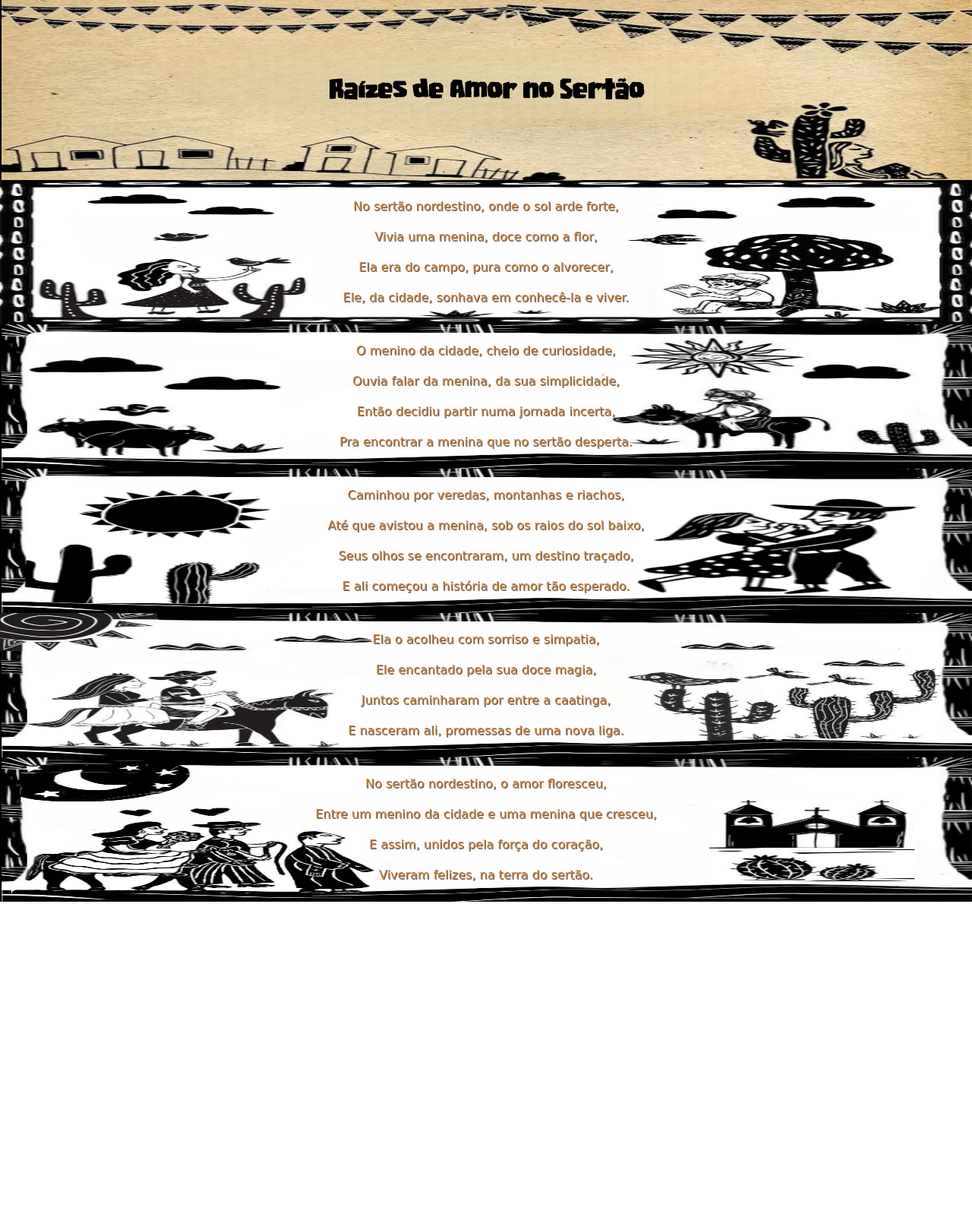
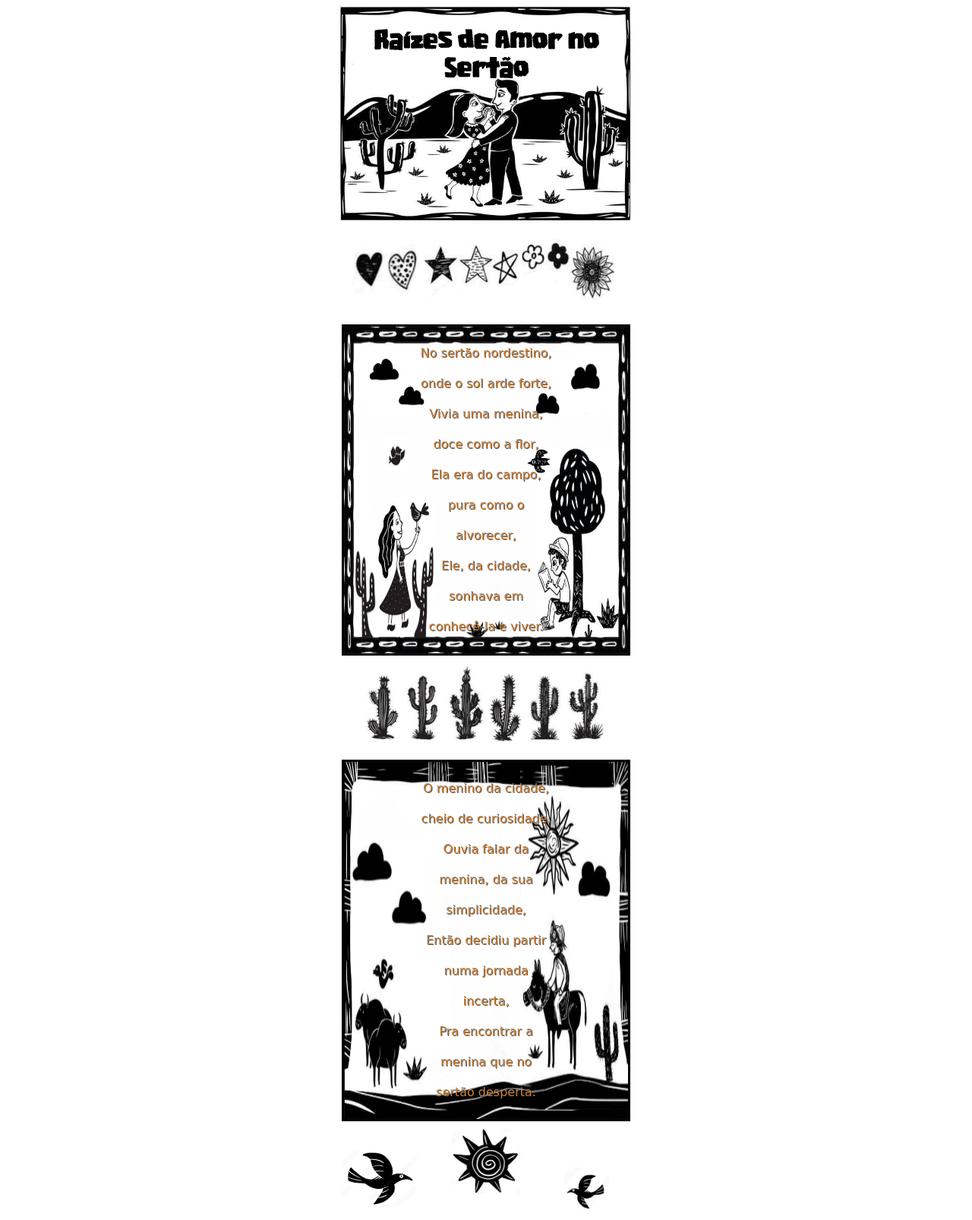
Before and after one commit to evanildonobre/Raizes-de-Amor-no-Sertao, a plain HTML site: page index.html in a window 1280 px wide. Shown: the top 1606 px of the page at 76% size. Before the commit the page ends 1187 px from the top, so only its background shows below. Drawn offline with Linux system fonts and the light colour scheme; files whose address does not match are found by name.

Commit message:
4° commit

```diff
--- a/index.html
+++ b/index.html
@@ -10,6 +10,9 @@
     <header>
         <h1>Raízes de Amor no Sertão</h1>
     </header>
+          <div class="fundo">
+
+          </div>
             <section class="img2">
                 <p>
                     No sertão nordestino, onde o sol arde forte, <br>
@@ -18,6 +21,9 @@
                     Ele, da cidade, sonhava em conhecê-la e viver.
                 </p>
             </section>
+                <div class="fundo02">
+
+                </div>
 
             <section class="img3">
                 <p>
@@ -27,6 +33,9 @@
                     Pra encontrar a menina que no sertão desperta.
                 </p>
             </section>
+                <div class="fundo03">
+
+                </div>
 
             <section class="img4">
                 <p>
@@ -36,6 +45,9 @@
                     E ali começou a história de amor tão esperado.
                 </p>
             </section>
+                 <div class="fundo04">
+
+                 </div>
 
             <section class="img5">
                 <p>
@@ -45,6 +57,9 @@
                     E nasceram ali, promessas de uma nova liga.
                 </p>
             </section>
+                <div class="fundo05">
+
+                </div>
 
             <section class="img6">
                 <p>
--- a/style.css
+++ b/style.css
@@ -20,28 +20,38 @@ html, body {
     min-height: 100vh;
     background-color: white;
     margin: auto;
+    max-width: 400px;
 }
 
 header {
-    background-image: url(imagens/imagem01.jpeg);
+    background-image: url(imagens/imagem1.jpg);
     background-size: 100% 100%;
     background-repeat: no-repeat;
-    background-position: top;
+    background-position: center;
     background-color: gray;
-    padding-top: 100px;
-    padding-bottom: 100px;
+    height: 300px;
     text-align: center;
-    padding-left: 0px;
+
+
 
 }
 
     header > h1 {
         font-family: 'cordel';
+        padding-top: 35px;
+
+
+
+
 
     }
 
     section {
         padding: 10px;
+        background-attachment: fixed;
+        border: solid;
+        margin: 10px;
+
 
 
 
@@ -112,3 +122,52 @@ header {
         padding-right: 100px;
 
     }
+
+
+div.fundo {
+    background-color: gray;
+    background-image: url(imagens/zfundo.jpg);
+    background-position: 100% 100%;
+    background-size: cover;
+    height: 117px;
+
+
+}
+
+div.fundo02 {
+    background-color: gray;
+    background-image: url(imagens/zfundo03.jpg);
+    background-position: 100% 100%;
+    background-size: cover;
+    height: 117px;
+
+
+}
+div.fundo03 {
+    background-color: gray;
+    background-image: url(imagens/zfundo01.jpg);
+    background-position: 100% 100%;
+    background-size: cover;
+    height: 117px;
+
+
+}
+
+div.fundo04 {
+    background-color: gray;
+    background-image: url(imagens/zfundo04.jpg);
+    background-position: 100% 100%;
+    background-size: cover;
+    height: 117px;
+
+}
+
+div.fundo05 {
+    background-color: gray;
+    background-image: url(imagens/zfundo02.jpg);
+    background-position: 100% 100%;
+    background-size: cover;
+    height: 117px;
+
+
+}
```
Also changed, not shown: imagens/imagem1.jpg (added), imagens/zfundo.jpg (added), imagens/zfundo01.jpg (added), imagens/zfundo02.jpg (added), imagens/zfundo03.jpg (added), imagens/zfundo04.jpg (added).
